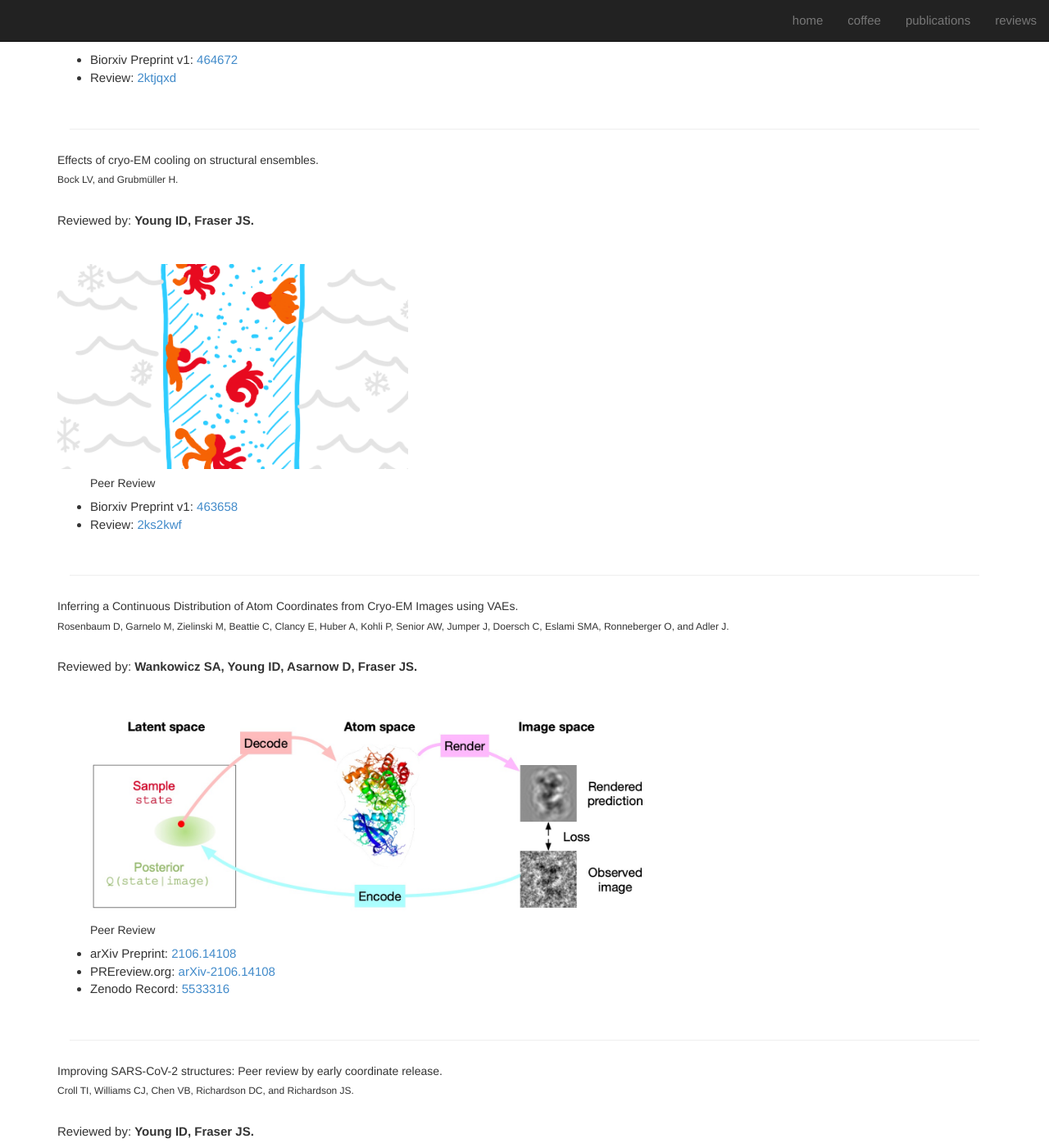
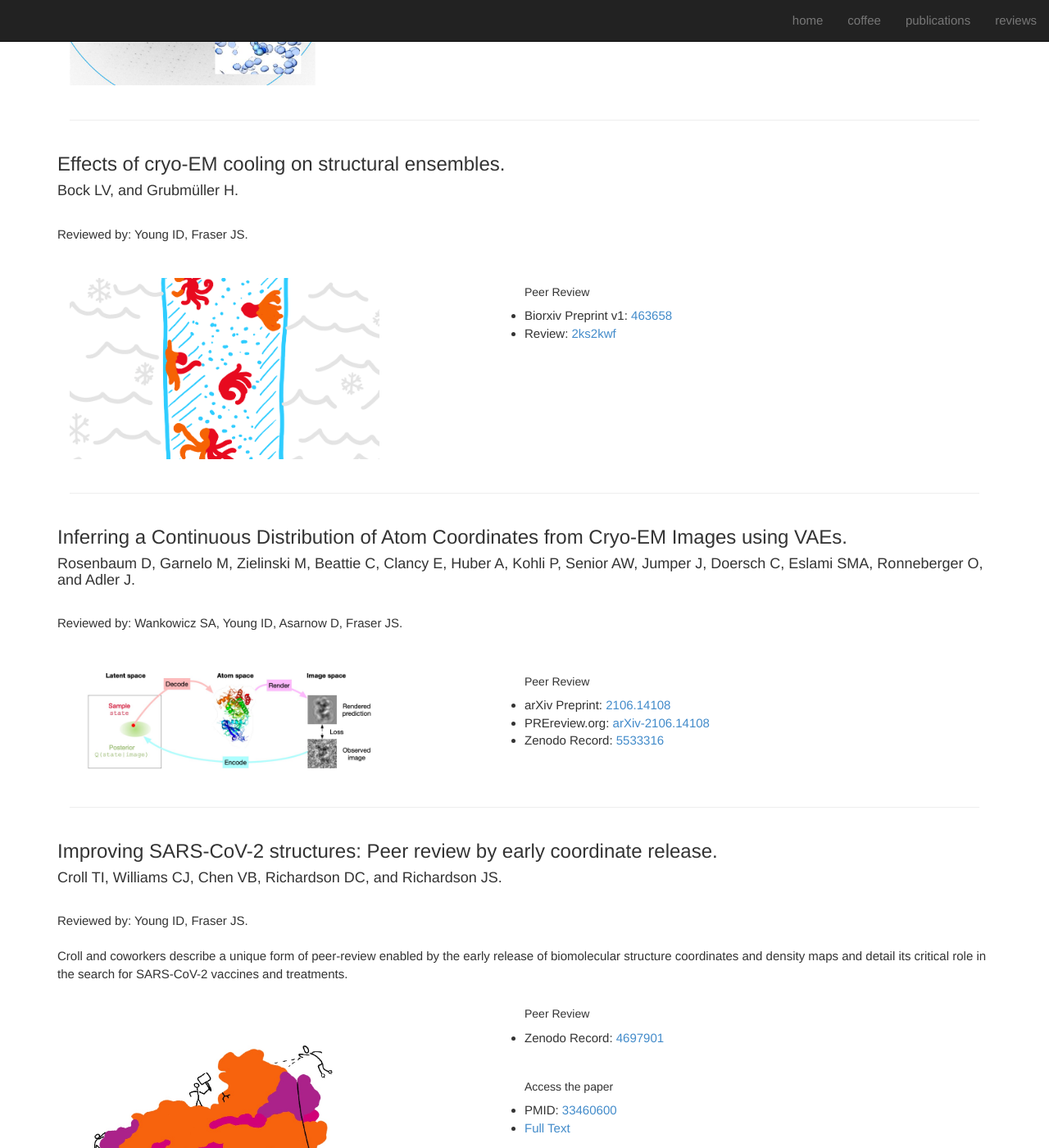
Before and after one commit to irisdyoung/irisdyoung.github.io, a Jekyll site: the page built from reviews/index.html, in a window 1280 px wide and 1400 px high, scrolled down 674 px. Shown: the whole window at 82% size. Built offline with Jekyll 4.4.1, drawn with Linux system fonts in a browser that asks for light colours; nearby versions of some CDN libraries; some of the changed text lies outside the part shown.

Commit message:
more readable pubs+reviews layout

```diff
--- a/reviews/index.html
+++ b/reviews/index.html
@@ -9,9 +9,9 @@ group: reviews
 {% for review in site.reviews reversed %}
 	<hr>
 	<div class="row" style="padding-top: 60px; margin-top: -60px;" id="{{review.date}}">
-	<div><h5>{{ review.title | markdownify | remove: '<p>' | remove: '</p>' | strip }}.<br></h5>
-	<h6>{{ review.authors | markdownify | remove: '<p>' | remove: '</p>' | strip}}.</h6><br>
-	Reviewed by: <strong>{{ review.reviewers | markdownify | remove: '<p>' | remove: '</p>' | strip }}.</strong><br><br>
+	<div><h3>{{ review.title | markdownify | remove: '<p>' | remove: '</p>' | strip }}.<br></h3>
+	<h4>{{ review.authors | markdownify | remove: '<p>' | remove: '</p>' | strip}}.</h4><br>
+	Reviewed by: {{ review.reviewers | markdownify | remove: '<p>' | remove: '</p>' | strip }}.<br><br>
 	</div>
 	{% if review.abstract %}
 	<div>{{ review.abstract | markdownify | remove: '<p>' | remove: '</p>' }}</div>
@@ -20,9 +20,9 @@ group: reviews
 	</div>
 
 	<div class="row" style="padding-top: 20px; margin-top: -20px">
-		<div class="col">
+		<div class="col-sm-6">
 			{% if review.image %}
-			<img class = "img-fluid" src = "{{review.image}}" alt = "Representative Image" style="max-height: 250px;; margin-right: 30px">
+			<img class = "img-fluid" src = "{{review.image}}" alt = "Representative Image" style="max-height: 300px; max-width: 70%; margin-right: 30px">
 			{% endif %}
 		</div>
 		<ul class="col">
@@ -89,7 +89,7 @@ group: reviews
 			{% endfor %}
 
 			{% if review.highlight %}
-				<br><h6>Highlight</h6>
+				<br><h5>Highlight</h5>
 				{% for record in review.highlight %}
 					<!--Article Title-->
 					{% if record.title %}
```
Also changed, not shown: other parts of reviews/index.html (+2 -2 lines), publications/index.html (+4 -4 lines).
